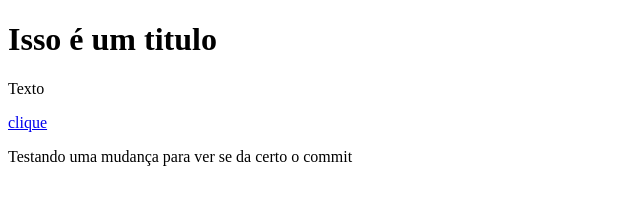
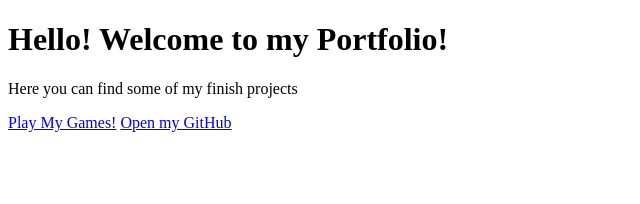
Before and after one commit to Julio-MP/Portifolio, a plain HTML site: page index.html in a window 1280 px wide. Shown: the whole page, without its empty margins (0-640 px from the left). Drawn offline with Linux system fonts and the light colour scheme.

Commit message:
CommitBeginning

```diff
--- a/index.html
+++ b/index.html
@@ -11,12 +11,11 @@
     </header>
 
     <main>
-        <h1><strong>Isso é um titulo</strong></h1>
-        <p>Texto </p>
-        <a href="https://www.youtube.com">clique</a>
-        <!--<img src="html.png" alt="Logo">-->
-        <p>Testando uma mudança para ver se da certo o commit</p>
-        <a href=""></a>
+        <h1><strong>Hello! Welcome to my Portfolio!</strong></h1>
+        <p>Here you can find some of my finish projects
+        </p>
+        <a href="https://julio-games.itch.io/">Play My Games!</a>
+        <a href="https://github.com/Julio-MP">Open my GitHub</a>
     </main>
 
     <footer>
@@ -24,3 +23,9 @@
     </footer>
 </body>
 </html>
+
+
+        <!--<a href="https://www.youtube.com">clique</a>
+        <img src="html.png" alt="Logo">
+        <p>Testando uma mudança para ver se da certo o commit</p>
+        <a href=""></a>-->
```
